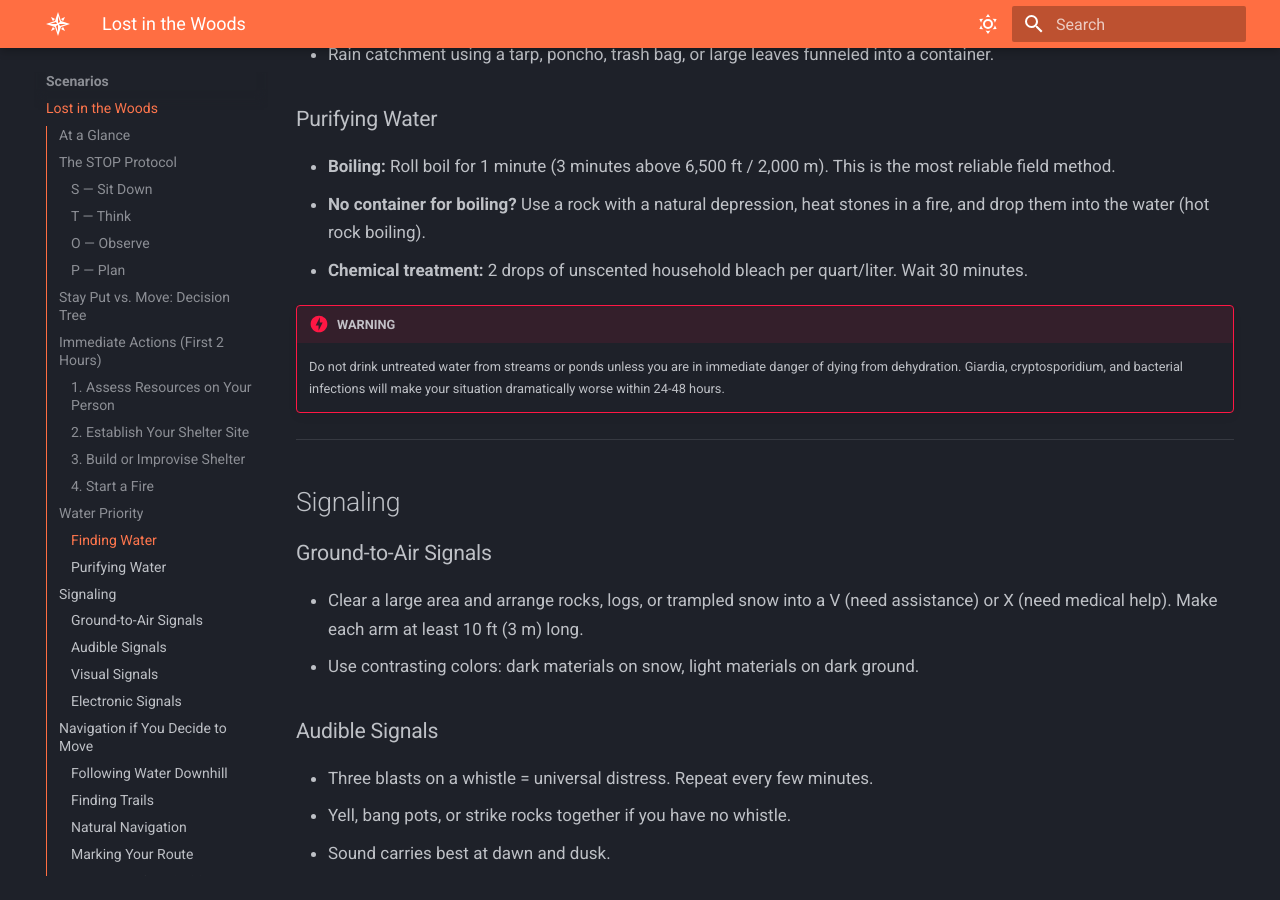
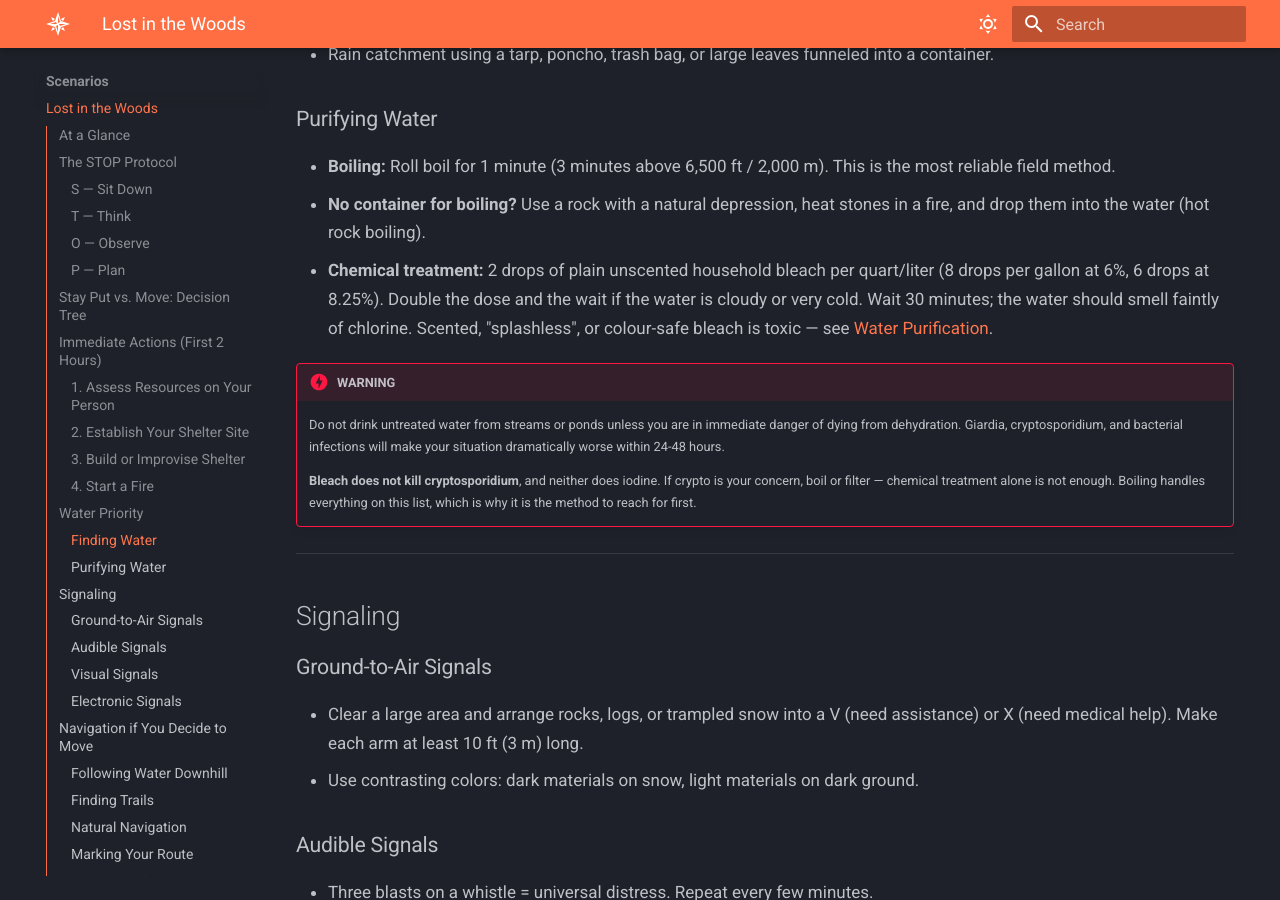
Before and after one commit to mmayden/WilderThings, an MkDocs documentation site: the page built from docs/scenarios/lost-in-woods.md, in a window 1280 px wide and 900 px high, scrolled down 3229 px. Built offline with MkDocs 1.6.1 and Material for MkDocs 9.7.7, drawn with Linux system fonts in a browser that asks for light colours.

Commit message:
fix: guides offered bleach against a parasite bleach does not kill
lost-in-woods names giardia, cryptosporidium, and bacteria as the reason
not to drink untreated water, and three lines above offers household
bleach as the chemical treatment. Bleach does not kill cryptosporidium.
The guide contradicts itself on one screen, and it contradicts
purification.md, which states plainly that bleach is "NOT effective
against Cryptosporidium at standard doses."

That is the worst version of this error, not the mildest: the reader has
been told what the threat is, has treated the water, and now believes
they have handled it.

Four guides gave a bleach dose without naming the concentration it
depends on. The dose is meaningless without it — EPA is 8 drops per
gallon at 6% and 6 drops at 8.25%, so a reader with a modern bottle
following the 6% number overdoses by a third. Two guides also omitted
the rule to double the dose and the wait for cloudy or very cold water,
which is the condition anyone treating water in the field is most
likely to be in.

purification.md was correct throughout and is now what the others point
to. Its one error was arithmetic: 5 gallons at 8.25% listed as 32 drops
where 6 per gallon gives 30.

Both doses are now tracked claims, so a guide cannot quietly drift from
the canonical table again.

The checker found a bug in itself on the first run. Guides that name
both concentrations in one sentence — "8 drops if 6%, 6 drops if
8.25%" — let the 8.25% pattern reach back across the 6% clause and
capture the wrong number, which reads exactly like a content
disagreement. Printing the actual matches rather than trusting the
failure is what separated the two. The gap now excludes "%" itself.

Co-Authored-By: Claude Opus 5 (1M context) <noreply@anthropic.com>

```diff
--- a/docs/scenarios/lost-in-woods.md
+++ b/docs/scenarios/lost-in-woods.md
@@ -108,10 +108,18 @@ You can survive roughly 3 days without water, but your cognitive function degrad
 ### Purifying Water
 - **Boiling:** Roll boil for 1 minute (3 minutes above 6,500 ft / 2,000 m). This is the most reliable field method.
 - **No container for boiling?** Use a rock with a natural depression, heat stones in a fire, and drop them into the water (hot rock boiling).
-- **Chemical treatment:** 2 drops of unscented household bleach per quart/liter. Wait 30 minutes.
+- **Chemical treatment:** 2 drops of plain unscented household bleach per quart/liter
+  (8 drops per gallon at 6%, 6 drops at 8.25%). Double the dose and the wait if the water
+  is cloudy or very cold. Wait 30 minutes; the water should smell faintly of chlorine.
+  Scented, "splashless", or colour-safe bleach is toxic — see
+  [Water Purification](../water/purification.md#household-bleach-sodium-hypochlorite).
 
 !!! danger "WARNING"
     Do not drink untreated water from streams or ponds unless you are in immediate danger of dying from dehydration. Giardia, cryptosporidium, and bacterial infections will make your situation dramatically worse within 24-48 hours.
+
+    **Bleach does not kill cryptosporidium**, and neither does iodine. If crypto is your
+    concern, boil or filter — chemical treatment alone is not enough. Boiling handles
+    everything on this list, which is why it is the method to reach for first.
 
 ---
 
```
Also changed, not shown: docs/climate-specific/urban-survival.md (+5 -1 lines), docs/preparedness/home-preparedness.md (+5 -1 lines), docs/water/purification.md (+1 -1 lines), docs/water/water-storage.md (+1 -1 lines), 1 other file.
